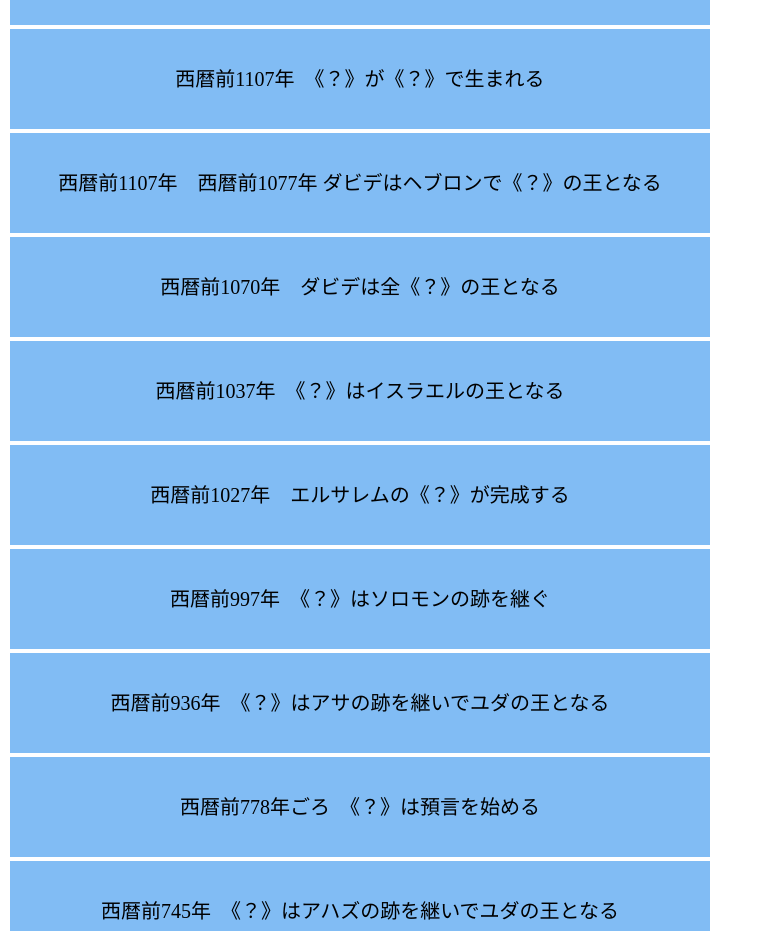
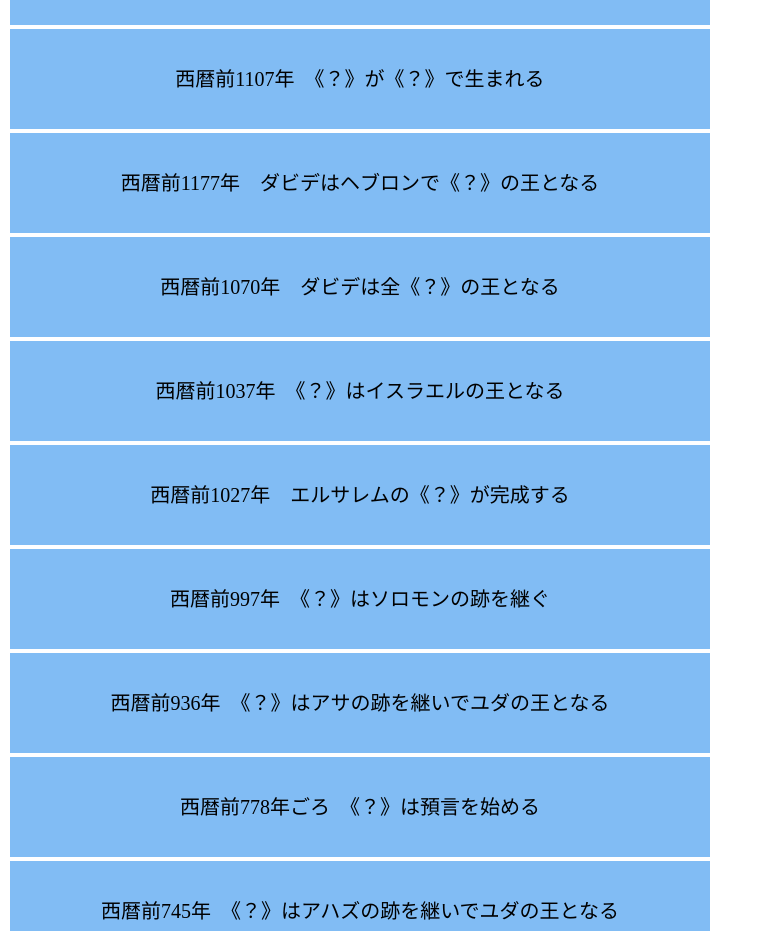
Before and after one commit to knz2021/BibleDateEventReference, a plain HTML site: page index.html in a window 1280 px wide. Shown: the part 3160-4091 px from the top of the page, without its empty margins (0-763 px from the left). Drawn offline with Linux system fonts and the light colour scheme.

Commit message:
Add files via upload

```diff
--- a/index.html
+++ b/index.html
@@ -61,7 +61,7 @@
     <div class="box"id="text-button23" onclick="clickDisplay23()">西暦前1467年　《？》の大半の征服を完了</div>
     <div class="box"id="text-button24" onclick="clickDisplay24()">西暦前1117年《？》は《？》に油をそそぐ</div>
     <div class="box"id="text-button25" onclick="clickDisplay25()">西暦前1107年　《？》が《？》で生まれる</div>
-    <div class="box"id="text-button26" onclick="clickDisplay26()">西暦前1107年　西暦前1077年 ダビデはヘブロンで《？》の王となる</div>
+    <div class="box"id="text-button26" onclick="clickDisplay26()">西暦前1177年　ダビデはヘブロンで《？》の王となる</div>
     <div class="box"id="text-button27" onclick="clickDisplay27()">西暦前1070年　ダビデは全《？》の王となる</div>
     <div class="box"id="text-button28" onclick="clickDisplay28()">西暦前1037年　《？》はイスラエルの王となる</div>
     <div class="box"id="text-button29" onclick="clickDisplay29()">西暦前1027年　エルサレムの《？》が完成する</div>
```
